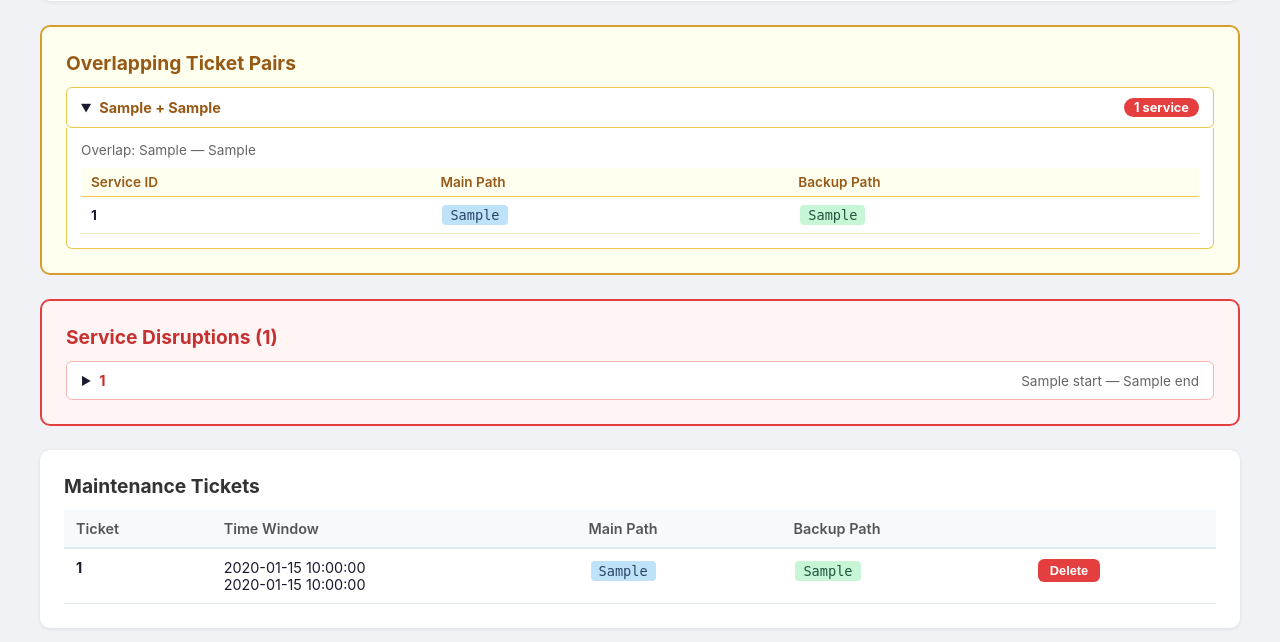
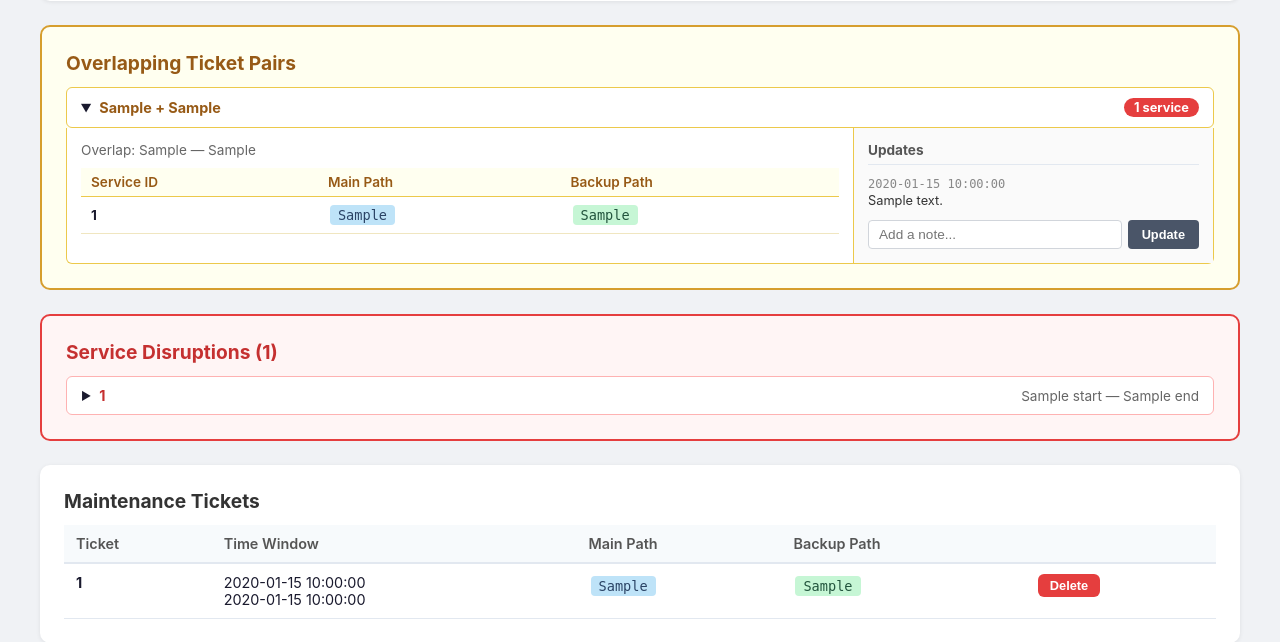
Before and after one commit to Kent0067826/main-and-backup-path, a Flask app: template templates/index.html in a window 1280 px wide, after a click that opens the changed part. Shown: the part 496-1138 px from the top of the page. Run offline with Flask 3, Linux system fonts and the light colour scheme; the template is opened without the code that fills it: most values are stand-ins (such as "Sample title", 1, 10 or a date in 2020).

Commit message:
Add Update notes panel to Overlapping Ticket Pairs section

```diff
--- a/app.py
+++ b/app.py
@@ -198,9 +198,11 @@ def calculate_ticket_pair_overlaps():
                     "backup_tickets": backup_by,
                 })
 
+            pair_key = f"PAIR:{t1['ticket_number']}+{t2['ticket_number']}"
             pairs.append({
                 "ticket_a": t1["ticket_number"],
                 "ticket_b": t2["ticket_number"],
+                "pair_key": pair_key,
                 "overlap_start": fmt(os_),
                 "overlap_end": fmt(oe_),
                 "services": service_details,
@@ -250,6 +252,14 @@ def index():
                 {"message": r["message"], "time": r["created_at"] + " UTC"} for r in notes_rows
             ]
         d["notes"] = notes_by_service[sid]
+
+    for p in ticket_pairs:
+        pk = p["pair_key"]
+        notes_rows = conn.execute(
+            "SELECT message, created_at FROM disruption_notes WHERE service_id = ? ORDER BY created_at DESC",
+            (pk,),
+        ).fetchall()
+        p["notes"] = [{"message": r["message"], "time": r["created_at"] + " UTC"} for r in notes_rows]
 
     conn.close()
     return render_template("index.html", tickets=ticket_details, disruptions=disruptions, ticket_pairs=ticket_pairs)
--- a/templates/index.html
+++ b/templates/index.html
@@ -54,7 +54,10 @@
   .pair-item summary:hover { background: #fffff0; }
   .pair-item .summary-tickets { font-weight: 700; color: #975a16; }
   .pair-item .summary-count { margin-left: auto; background: #e53e3e; color: #fff; padding: 2px 10px; border-radius: 10px; font-size: 0.8rem; font-weight: 700; }
-  .pair-detail { background: #fff; border: 1px solid #ecc94b; border-top: none; border-radius: 0 0 6px 6px; padding: 14px; }
+  .pair-detail { background: #fff; border: 1px solid #ecc94b; border-top: none; border-radius: 0 0 6px 6px; }
+  .pair-detail-content { display: flex; }
+  .pair-detail-left { flex: 1; padding: 14px; }
+  .pair-detail-right { width: 360px; padding: 14px; background: #fafafa; border-left: 1px solid #ecc94b; }
   .pair-time { font-size: 0.85rem; color: #666; margin-bottom: 10px; }
   .pair-services { width: 100%; border-collapse: collapse; font-size: 0.85rem; }
   .pair-services th { text-align: left; padding: 6px 10px; background: #fffff0; border-bottom: 1px solid #ecc94b; font-weight: 600; color: #975a16; }
@@ -153,6 +156,8 @@
         <span class="summary-count">{{ p.count }} service{{ 's' if p.count != 1 }}</span>
       </summary>
       <div class="pair-detail">
+        <div class="pair-detail-content">
+          <div class="pair-detail-left">
             <div class="pair-time">Overlap: {{ p.overlap_start }} &mdash; {{ p.overlap_end }}</div>
             <table class="pair-services">
               <thead>
@@ -172,6 +177,28 @@
                 {% endfor %}
               </tbody>
             </table>
+          </div>
+          <div class="pair-detail-right">
+            <div class="notes-header">Updates</div>
+            <div class="notes-list">
+              {% if p.notes %}
+              {% for n in p.notes %}
+              <div class="note-entry">
+                <div class="note-time">{{ n.time }}</div>
+                <div class="note-msg">{{ n.message }}</div>
+              </div>
+              {% endfor %}
+              {% else %}
+              <div class="no-notes">No updates yet.</div>
+              {% endif %}
+            </div>
+            <form class="note-form" action="/add_note" method="post">
+              <input type="hidden" name="service_id" value="{{ p.pair_key }}">
+              <input type="text" name="message" placeholder="Add a note..." required>
+              <button type="submit">Update</button>
+            </form>
+          </div>
+        </div>
       </div>
     </details>
     {% endfor %}
```
Lines whose indentation alone changed are shown as unchanged.
